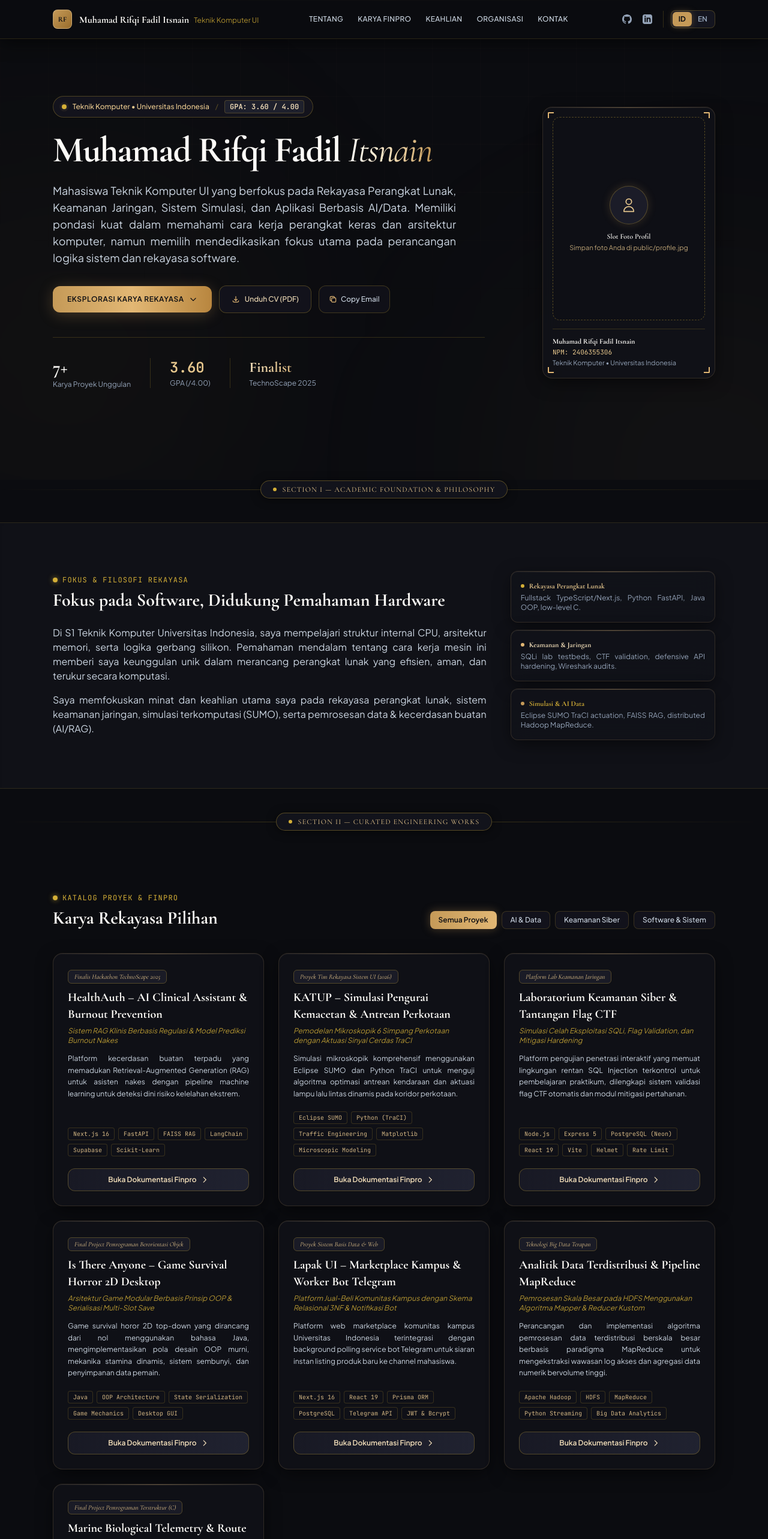
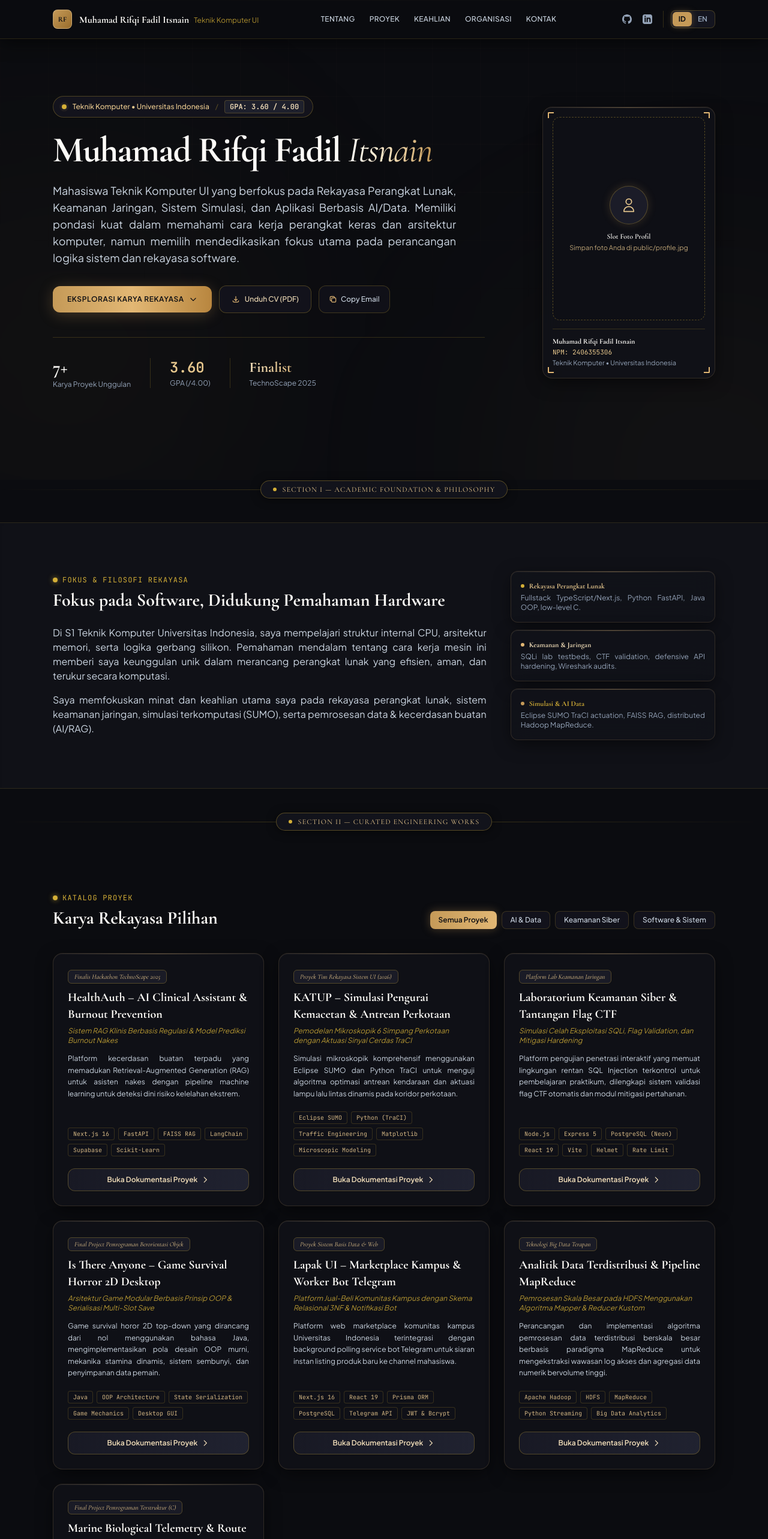
Before and after one commit to rifqifadill/portofolio, a Next.js app: page / in a window 1280 px wide. Shown: the top 2566 px of the page at 60% size. Built offline with nearby package versions, Linux system fonts and the light colour scheme.

Commit message:
refactor: replace finpro with project across navigation, headings, and buttons

```diff
--- a/app/page.tsx
+++ b/app/page.tsx
@@ -441,7 +441,7 @@ export default function PortfolioPage() {
               {lang === "id" ? "Tentang" : "About"}
             </a>
             <a href="#projects" className="hover:text-[#f3dfba] transition-colors font-sans">
-              {lang === "id" ? "Karya Finpro" : "Projects & Finpro"}
+              {lang === "id" ? "Proyek" : "Projects"}
             </a>
             <a href="#skills" className="hover:text-[#f3dfba] transition-colors font-sans">
               {lang === "id" ? "Keahlian" : "Skills"}
@@ -743,7 +743,7 @@ export default function PortfolioPage() {
         </div>
       </div>
 
-      {/* PROJECTS & FINPRO SECTION */}
+      {/* PROJECTS SECTION */}
       <section id="projects" className="relative z-10 py-16">
         <div className="max-w-6xl mx-auto px-4 sm:px-6">
 
@@ -752,7 +752,7 @@ export default function PortfolioPage() {
             <div>
               <div className="text-xs font-mono uppercase tracking-widest text-[#d4af37] mb-2 flex items-center gap-2">
                 <span className="w-2 h-2 rounded-full bg-[#d4af37] shadow-[0_0_8px_rgba(212,175,55,0.7)]"></span>
-                <span>{lang === "id" ? "Katalog Proyek & Finpro" : "Projects & Finpro Portfolio"}</span>
+                <span>{lang === "id" ? "Katalog Proyek" : "Projects Portfolio"}</span>
               </div>
               <h2 className="font-serif text-2xl sm:text-3xl font-bold text-[#fdfbf7]">
                 {lang === "id" ? "Karya Rekayasa Pilihan" : "Featured Engineering Works"}
@@ -831,7 +831,7 @@ export default function PortfolioPage() {
                     onClick={() => setActiveProjectModal(p)}
                     className="w-full py-2.5 rounded-xl bg-gradient-to-r from-[#181924] to-[#202230] hover:from-[#c59a58] hover:to-[#e2b774] text-[#f3dfba] hover:text-[#0c0d12] font-semibold text-xs border border-[#d4af37]/30 hover:border-transparent transition-all duration-300 flex items-center justify-center gap-1.5 shadow-sm"
                   >
-                    <span>{lang === "id" ? "Buka Dokumentasi Finpro" : "View Engineering Documentation"}</span>
+                    <span>{lang === "id" ? "Buka Dokumentasi Proyek" : "View Project Documentation"}</span>
                     <svg className="w-3.5 h-3.5" fill="none" stroke="currentColor" viewBox="0 0 24 24">
                       <path strokeLinecap="round" strokeLinejoin="round" strokeWidth="2" d="M9 5l7 7-7 7" />
                     </svg>
```
